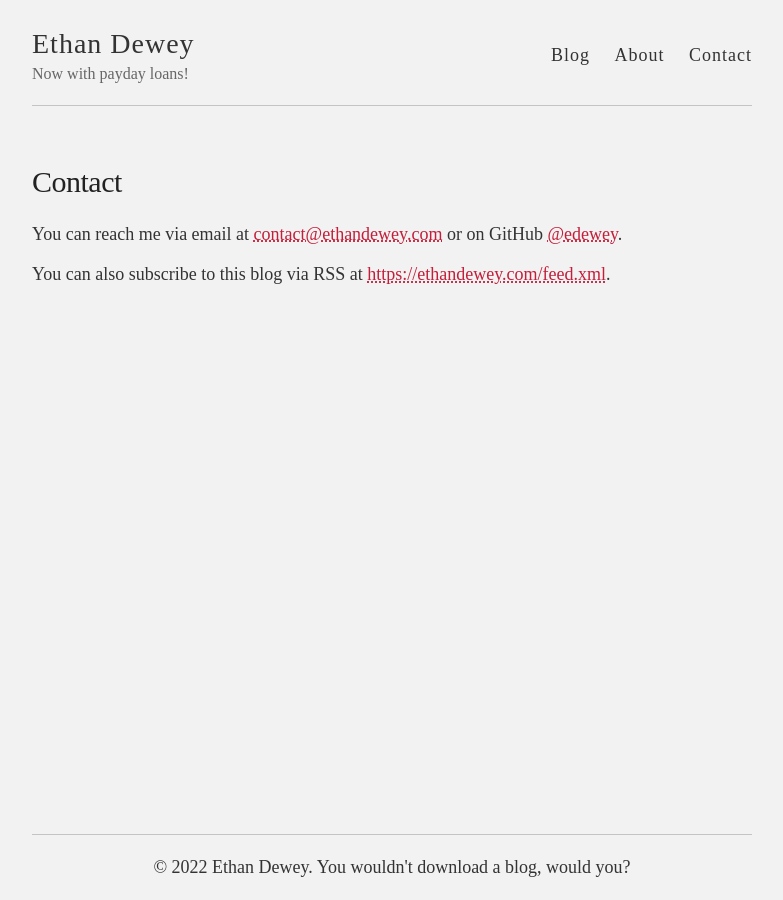
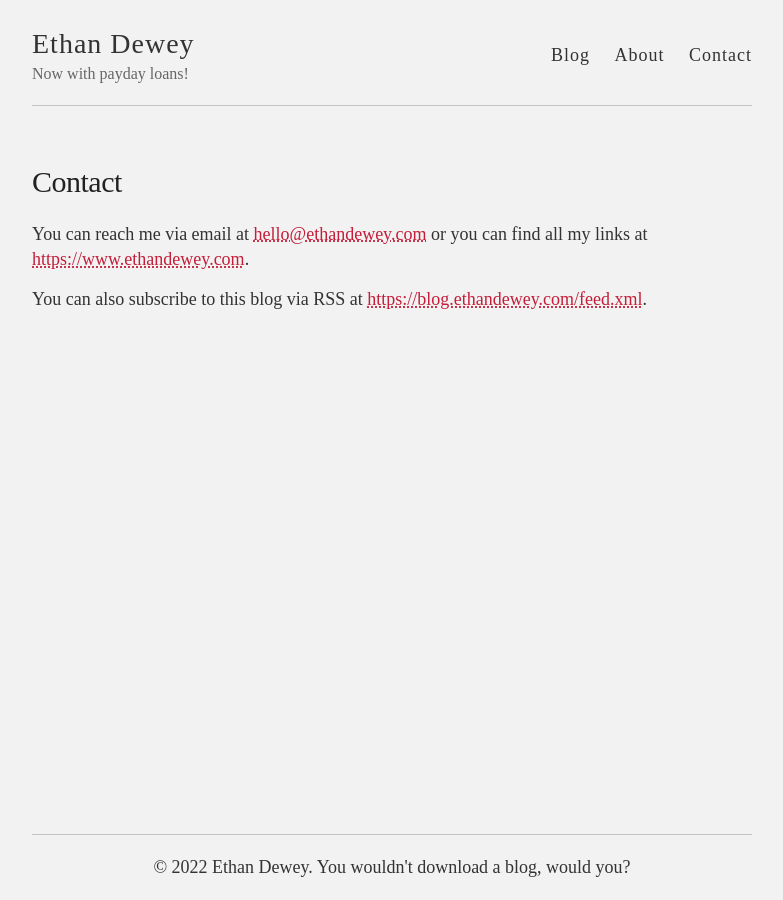
Before and after one commit to conjuredbytes/conjuredbytes.github.io, a Jekyll site: the page built from contact.md, in a window 1280 px wide. Shown: the whole page, without its empty margins (248-1031 px from the left). Built offline with Jekyll 4.4.1, drawn with Linux system fonts in a browser that asks for light colours; some web fonts are replaced.

Commit message:
Update contact.md

```diff
--- a/contact.md
+++ b/contact.md
@@ -4,6 +4,6 @@ title: Contact
 permalink: /contact/
 ---
 
-You can reach me via email at [contact@ethandewey.com](mailto:contact@ethandewey.com) or on GitHub [@edewey](https://github.com/edewey).
+You can reach me via email at [hello@ethandewey.com](mailto:hello@ethandewey.com) or you can find all my links at [https://www.ethandewey.com](https://www.ethandewey.com).
 
-You can also subscribe to this blog via RSS at [https://ethandewey.com/feed.xml](https://ethandewey.com/feed.xml).
+You can also subscribe to this blog via RSS at [https://blog.ethandewey.com/feed.xml](https://blog.ethandewey.com/feed.xml).
```
